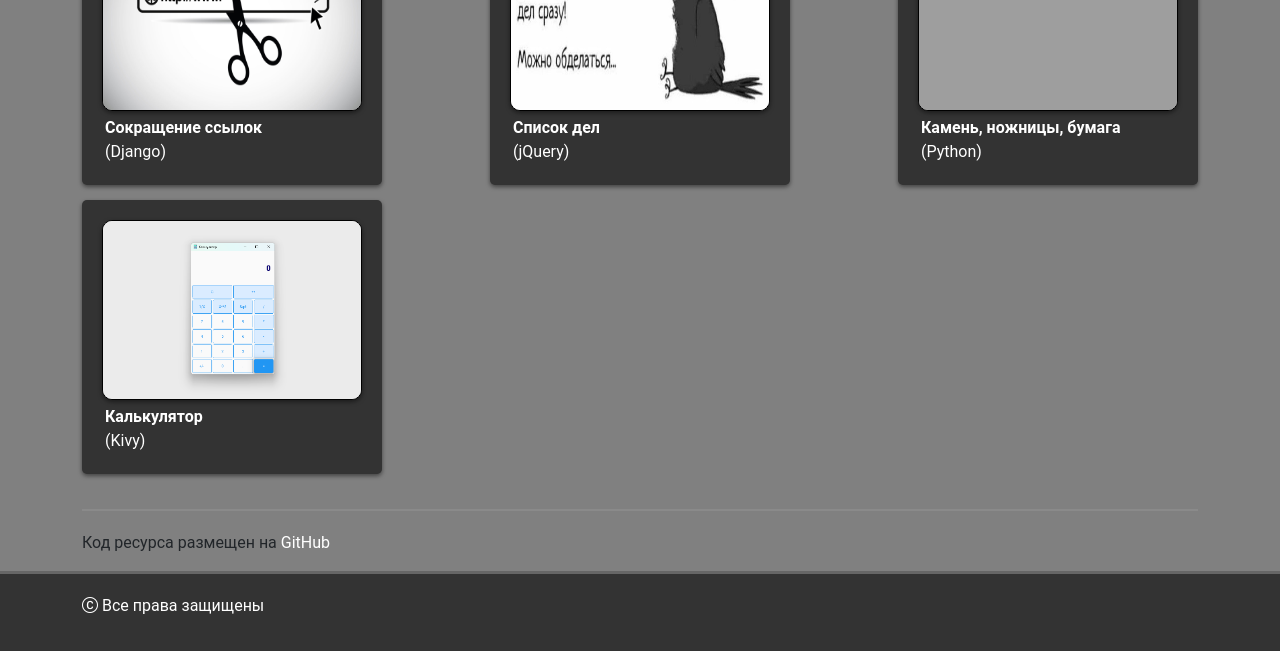
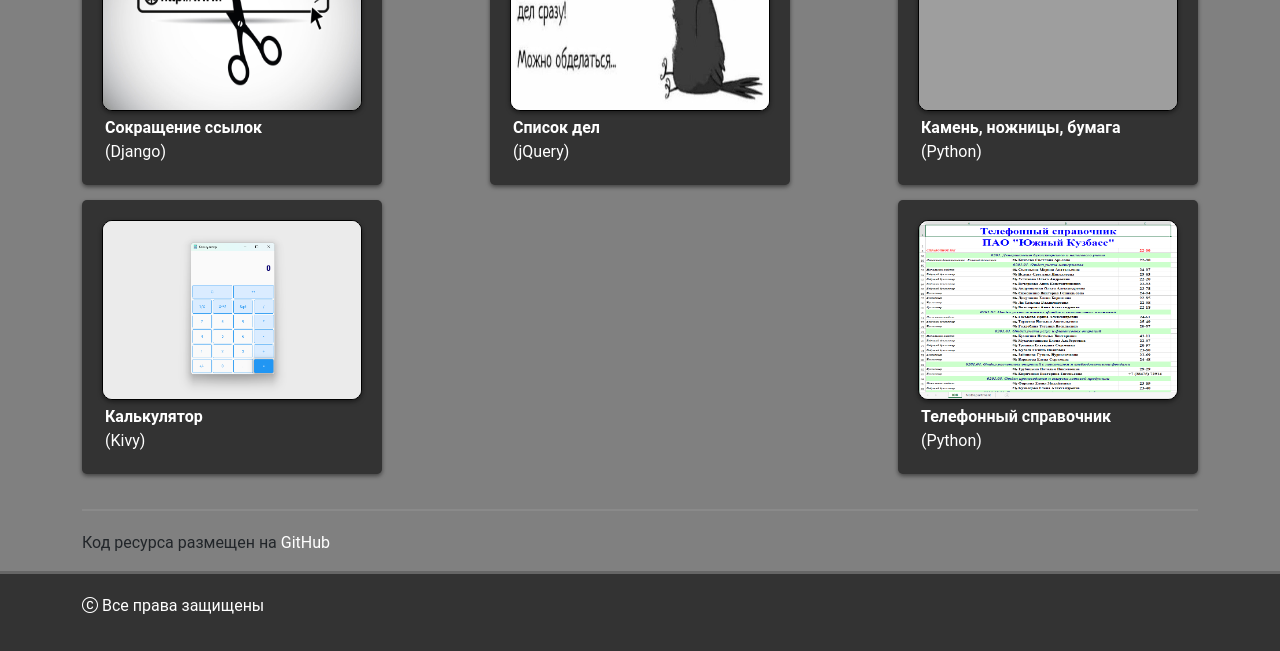
Before and after one commit to an-nekhoroshev/my-skills, a Django app: template templates/main.html in a window 1280 px wide. Shown: the part 287-938 px from the top of the page. Run offline with Django 5.2, Linux system fonts and the light colour scheme; the template is opened without the code that fills it: most values are stand-ins (such as "Sample title", 1, 10 or a date in 2020); some libraries are stand-ins or nearby versions; grey boxes are pictures that could not be loaded.

Commit message:
Добавлен Телефонный справочник

```diff
--- a/graduate_work_django/urls.py
+++ b/graduate_work_django/urls.py
@@ -9,6 +9,7 @@ urlpatterns = [
     path('', views.home, name='home'),
     path('todo_list', views.todo_list, name='todo_list'),
     path('calculator', views.calculator, name='calculator'),
+    path('telephone_directory', views.telephone_directory, name='telephone_directory'),
     path('user/', include('users.urls')),
     path('short/', include('short_link.urls')),
     path('contacts/', include('contacts.urls')),
--- a/graduate_work_django/views.py
+++ b/graduate_work_django/views.py
@@ -11,3 +11,7 @@ def todo_list(request):
 
 def calculator(request):
     return render(request, 'calculator/calc.html', {'title': 'Калькулятор'})
+
+
+def telephone_directory(request):
+    return render(request, 'telephone_directory/telephone_directory.html', {'title': 'Телефонный справочник'})
--- a/templates/main.html
+++ b/templates/main.html
@@ -36,6 +36,14 @@
             </div>
         </a>
 
+        <a href="{% url 'telephone_directory' %}">
+            <div class="project">
+                <img src="../pictures/telephone_directory/phone.png" alt="Телефонный справочник">
+                <p><b>Телефонный справочник</b><br>
+                    (Python)</p>
+            </div>
+        </a>
+
     </div>
     <hr>
     <p>Код ресурса размещен на <a href="https://github.com/an-nekhoroshev/my-skills.git">GitHub</a></p>
```
Also changed, not shown: templates/telephone_directory/telephone_directory.html (added, +10 -0 lines), pictures/telephone_directory/phone.png (added).
